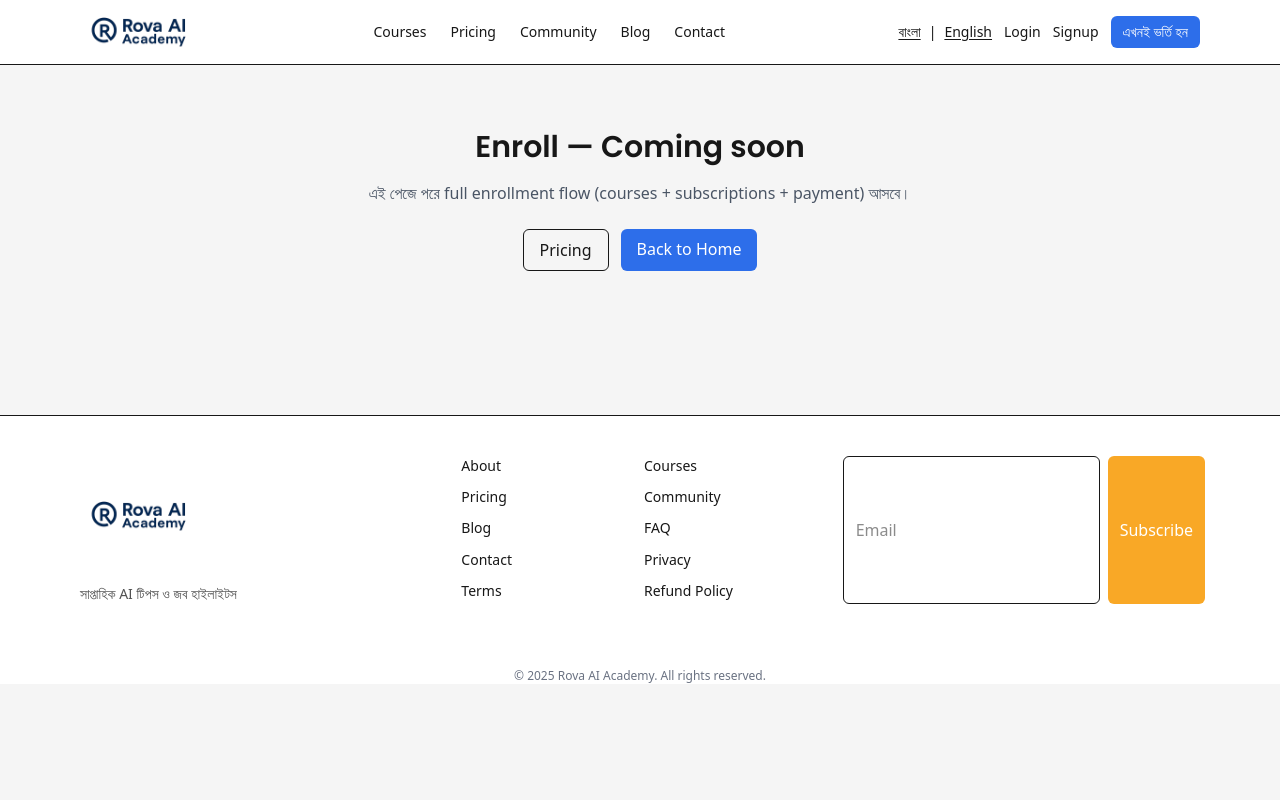
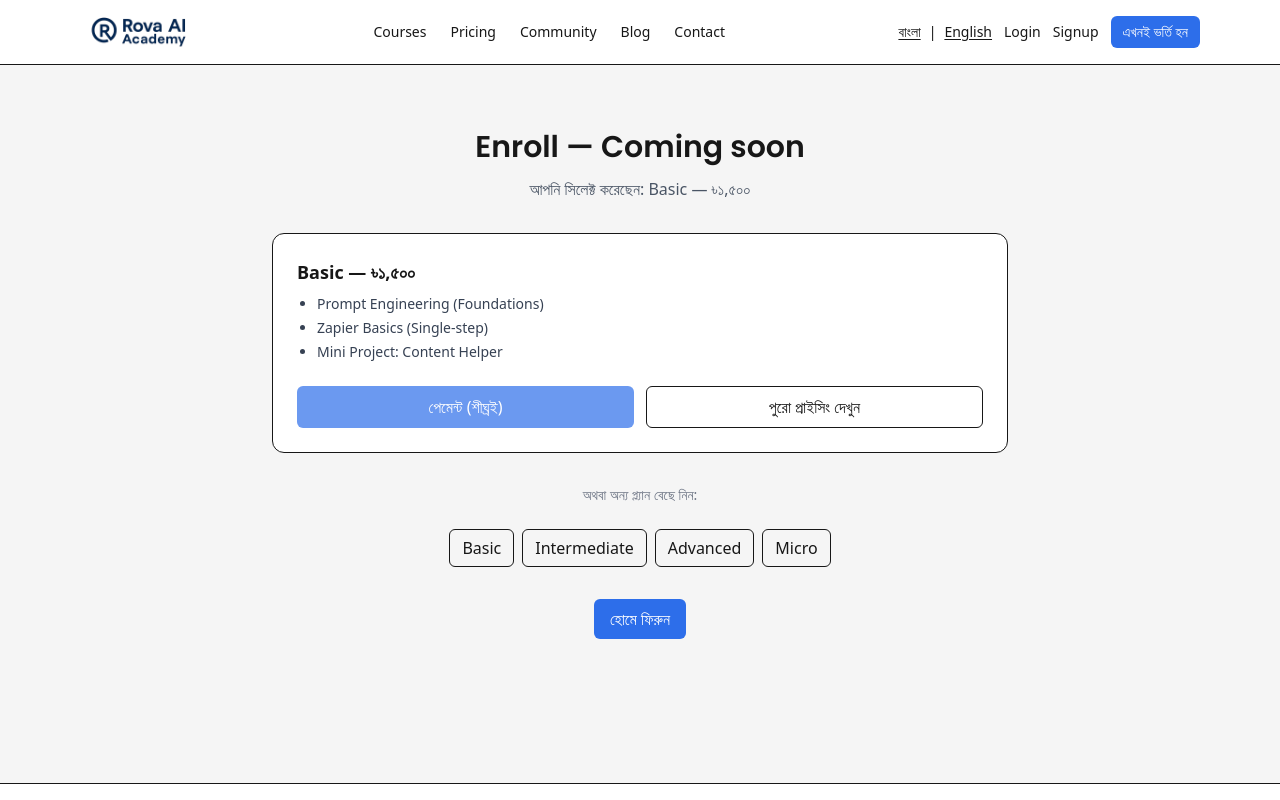
Before and after one commit to helloshamimjunior-cpu/rova-ai, a Next.js app: page /enroll in a window 1280 px wide. Shown: the top 800 px of the page. Built offline with nearby package versions, Linux system fonts and the light colour scheme.

Commit message:
feat: enroll page reads ?product and shows summary

```diff
--- a/app/enroll/page.tsx
+++ b/app/enroll/page.tsx
@@ -1,23 +1,78 @@
-// app/enroll/page.tsx
+/* eslint-disable @next/next/no-img-element */
 import Link from "next/link";
 
-export default function Page() {
+type ProductKey = "basic" | "intermediate" | "advanced" | "micro";
+
+const products: Record<ProductKey, { name: string; price: string; points: string[] }> = {
+  basic: {
+    name: "Basic",
+    price: "৳১,৫০০",
+    points: ["Prompt Engineering (Foundations)", "Zapier Basics (Single-step)", "Mini Project: Content Helper"],
+  },
+  intermediate: {
+    name: "Intermediate",
+    price: "৳২,৫০০",
+    points: ["Zapier Multi-step", "n8n পরিচিতি + Triggers", "API/Webhooks Integrations"],
+  },
+  advanced: {
+    name: "Advanced",
+    price: "৳৬,০০০",
+    points: ["Client Workflow (Discovery → SOP)", "AI Agents Basics", "Freelance Setup & Handover"],
+  },
+  micro: {
+    name: "Micro",
+    price: "৳৫০০–৳৮০০",
+    points: ["Topic-based Mini Courses", "Short Workshops (2–3 hrs)", "Practice Tasks + Checklists"],
+  },
+};
+
+export default async function Page({
+  searchParams,
+}: {
+  // Next 15: searchParams is async
+  searchParams: Promise<{ product?: ProductKey }>;
+}) {
+  const sp = await searchParams;
+  const key = (sp?.product ?? "basic") as ProductKey;
+  const valid = ["basic", "intermediate", "advanced", "micro"].includes(key);
+  const p = products[valid ? key : "basic"];
+
   return (
     <div className="mx-auto max-w-3xl px-4 py-16 text-center">
-      <h1 className="text-3xl font-semibold mb-4">Enroll — Coming soon</h1>
-      <p className="text-gray-600 mb-6">
-        এই পেজে পরে full enrollment flow (courses + subscriptions + payment) আসবে।
+      <h1 className="text-3xl font-semibold mb-3">Enroll — Coming soon</h1>
+      <p className="text-gray-600 mb-8">
+        আপনি সিলেক্ট করেছেন: <span className="font-medium">{p.name}</span> — <span>{p.price}</span>
       </p>
-      <div className="flex gap-3 justify-center">
-        <Link href="/pricing" className="px-4 py-2 rounded-md border">
-          Pricing
-        </Link>
-        <Link
-          href="/"
-          className="px-4 py-2 rounded-md text-white"
-          style={{ background: "var(--brand-primary)" }}
-        >
-          Back to Home
+
+      <div className="rounded-xl border bg-white text-left p-6 mx-auto mb-8">
+        <div className="text-lg font-semibold mb-2">{p.name} — {p.price}</div>
+        <ul className="list-disc pl-5 text-sm text-gray-700 space-y-1">
+          {p.points.map((pt, i) => (<li key={i}>{pt}</li>))}
+        </ul>
+
+        <div className="mt-6 grid gap-3 sm:grid-cols-2">
+          <button disabled className="rounded-md px-4 py-2 text-white opacity-70 cursor-not-allowed"
+                  style={{ background: "var(--brand-primary)" }}>
+            পেমেন্ট (শীঘ্রই)
+          </button>
+          <Link href="/pricing" className="rounded-md px-4 py-2 border text-center">
+            পুরো প্রাইসিং দেখুন
+          </Link>
+        </div>
+      </div>
+
+      <div className="text-sm text-gray-500 mb-6">অথবা অন্য প্ল্যান বেছে নিন:</div>
+      <div className="flex flex-wrap justify-center gap-2">
+        <Link href="/enroll?product=basic" className="px-3 py-1.5 rounded-md border">Basic</Link>
+        <Link href="/enroll?product=intermediate" className="px-3 py-1.5 rounded-md border">Intermediate</Link>
+        <Link href="/enroll?product=advanced" className="px-3 py-1.5 rounded-md border">Advanced</Link>
+        <Link href="/enroll?product=micro" className="px-3 py-1.5 rounded-md border">Micro</Link>
+      </div>
+
+      <div className="mt-8">
+        <Link href="/" className="inline-block rounded-md px-4 py-2 text-white"
+              style={{ background: "var(--brand-primary)" }}>
+          হোমে ফিরুন
         </Link>
       </div>
     </div>
```
